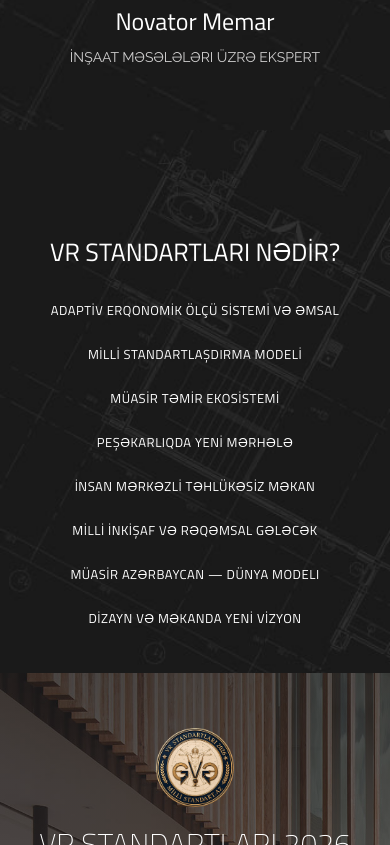
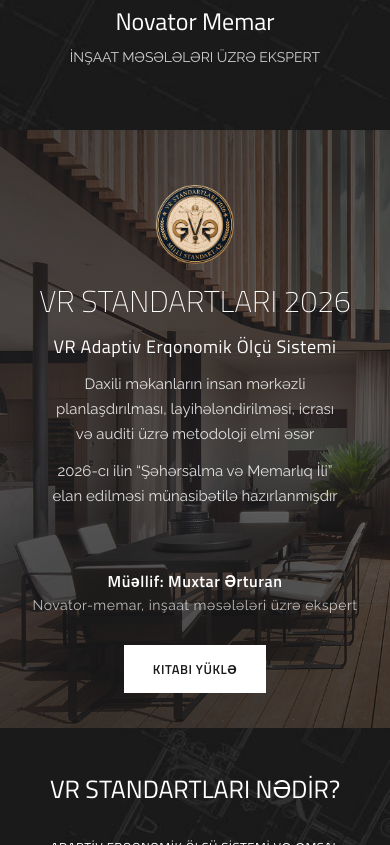
Before and after one commit to feyruzalizada/VRprogect, a Next.js app: page / in a window 390 px wide. Shown: the part 1199-2044 px from the top of the page. Built offline with nearby package versions, Linux system fonts and the light colour scheme.

Commit message:
Put the showcase sidebar below the stage when stacked

```diff
--- a/src/components/SideNavShowcase.module.css
+++ b/src/components/SideNavShowcase.module.css
@@ -281,8 +281,9 @@
   }
 
   .aside {
+    order: 2;
     width: 100%;
-    padding: 106px 15px 40px;
+    padding: 45px 15px 50px;
   }
 
   .asideTitle {
```
